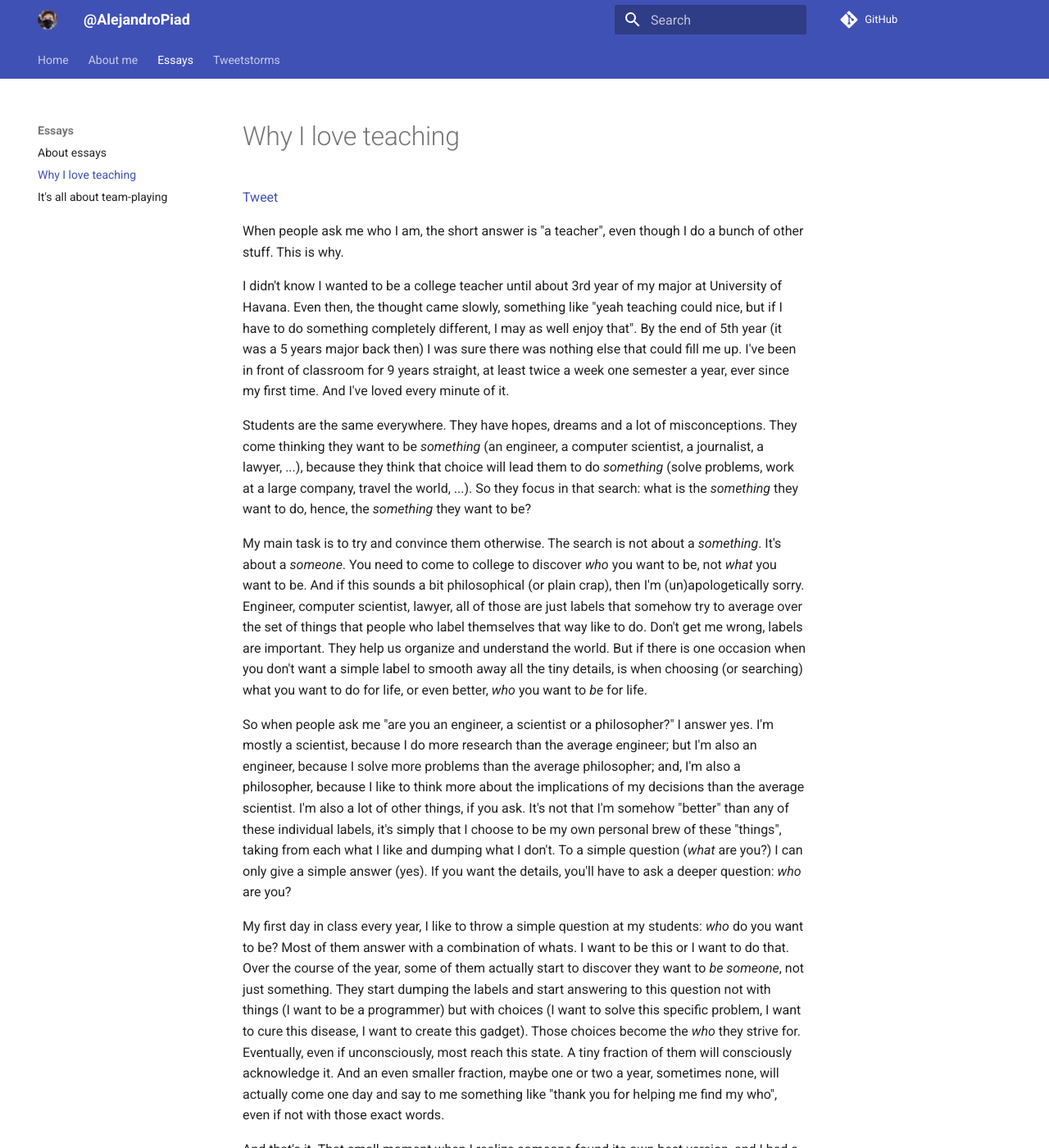
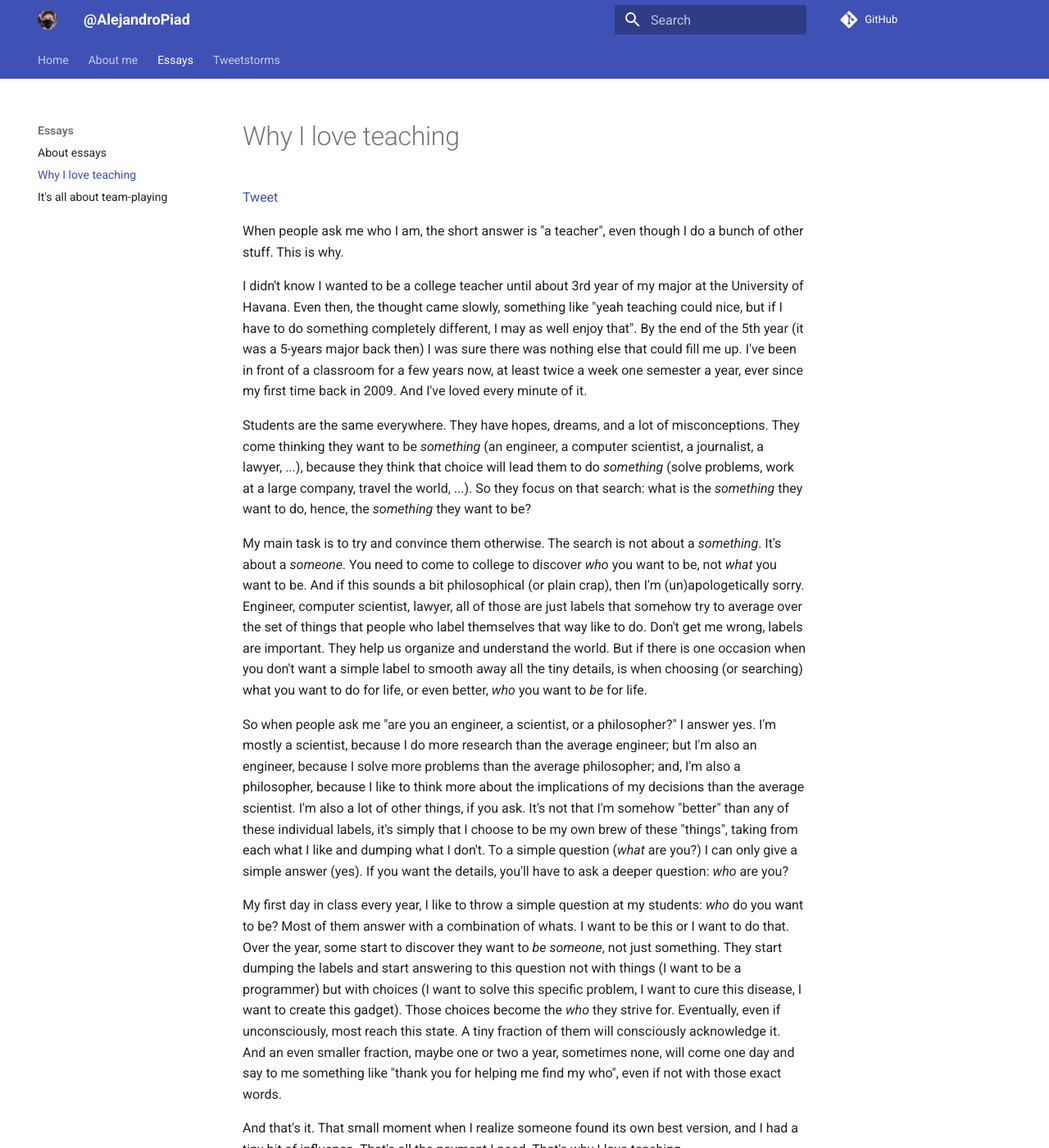
Before and after one commit to dhruvsheth-ai/apiad, an MkDocs documentation site: the page built from docs/essays/teaching.md, in a window 1280 px wide and 1400 px high. Shown: the whole window at 82% size. Built offline with MkDocs 1.6.1 and Material for MkDocs 9.7.7, drawn with Linux system fonts in a browser that asks for light colours; comment, search, counter and statistics services are not loaded; some of the changed text lies outside the part shown.

Commit message:
Fix some typos

```diff
--- a/docs/essays/teaching.md
+++ b/docs/essays/teaching.md
@@ -4,18 +4,18 @@
 When people ask me who I am, the short answer is "a teacher", even though I do a bunch of other stuff.
 This is why.
 
-I didn't know I wanted to be a college teacher until about 3rd year of my major at University of Havana.
-Even then, the thought came slowly, something like "yeah teaching could nice, but if I have to do something completely different, I may as well enjoy that". By the end of 5th year (it was a 5 years major back then) I was sure there was nothing else that could fill me up. I've been in front of classroom for 9 years straight, at least twice a week one semester a year, ever since my first time. And I've loved every minute of it.
+I didn't know I wanted to be a college teacher until about 3rd year of my major at the University of Havana.
+Even then, the thought came slowly, something like "yeah teaching could nice, but if I have to do something completely different, I may as well enjoy that". By the end of the 5th year (it was a 5-years major back then) I was sure there was nothing else that could fill me up. I've been in front of a classroom for a few years now, at least twice a week one semester a year, ever since my first time back in 2009. And I've loved every minute of it.
 
-Students are the same everywhere. They have hopes, dreams and a lot of misconceptions. They come thinking they want to be *something* (an engineer, a computer scientist, a journalist, a lawyer, ...), because they think that choice will lead them to do *something* (solve problems, work at a large company, travel the world, ...). So they focus in that search: what is the *something* they want to do, hence, the *something* they want to be?
+Students are the same everywhere. They have hopes, dreams, and a lot of misconceptions. They come thinking they want to be *something* (an engineer, a computer scientist, a journalist, a lawyer, ...), because they think that choice will lead them to do *something* (solve problems, work at a large company, travel the world, ...). So they focus on that search: what is the *something* they want to do, hence, the *something* they want to be?
 
 My main task is to try and convince them otherwise. The search is not about a *something*. It's about a *someone*. You need to come to college to discover *who* you want to be, not *what* you want to be. And if this sounds a bit philosophical (or plain crap), then I'm (un)apologetically sorry. Engineer, computer scientist, lawyer, all of those are just labels that somehow try to average over the set of things that people who label themselves that way like to do. Don't get me wrong, labels are important. They help us organize and understand the world. But if there is one occasion when you don't want a simple label to smooth away all the tiny details, is when choosing (or searching) what you want to do for life, or even better, *who* you want to *be* for life.
 
-So when people ask me "are you an engineer, a scientist or a philosopher?" I answer yes. I'm mostly a scientist, because I do more research than the average engineer; but I'm also an engineer, because I solve more problems than the average philosopher; and, I'm also a philosopher, because I like to think more about the implications of my decisions than the average scientist. I'm also a lot of other things, if you ask. It's not that I'm somehow "better" than any of these individual labels, it's simply that I choose to be my own personal brew of these "things", taking from each what I like and dumping what I don't. To a simple question (*what* are you?) I can only give a simple answer (yes). If you want the details, you'll have to ask a deeper question: *who* are you?
+So when people ask me "are you an engineer, a scientist, or a philosopher?" I answer yes. I'm mostly a scientist, because I do more research than the average engineer; but I'm also an engineer, because I solve more problems than the average philosopher; and, I'm also a philosopher, because I like to think more about the implications of my decisions than the average scientist. I'm also a lot of other things, if you ask. It's not that I'm somehow "better" than any of these individual labels, it's simply that I choose to be my own brew of these "things", taking from each what I like and dumping what I don't. To a simple question (*what* are you?) I can only give a simple answer (yes). If you want the details, you'll have to ask a deeper question: *who* are you?
 
-My first day in class every year, I like to throw a simple question at my students: *who* do you want to be? Most of them answer with a combination of whats. I want to be this or I want to do that. Over the course of the year, some of them actually start to discover they want to *be someone*, not just something. They start dumping the labels and start answering to this question not with things (I want to be a programmer) but with choices (I want to solve this specific problem, I want to cure this disease, I want to create this gadget). Those choices become the *who* they strive for. Eventually, even if unconsciously, most reach this state. A tiny fraction of them will consciously acknowledge it. And an even smaller fraction, maybe one or two a year, sometimes none, will actually come one day and say to me something like "thank you for helping me find my who", even if not with those exact words.
+My first day in class every year, I like to throw a simple question at my students: *who* do you want to be? Most of them answer with a combination of whats. I want to be this or I want to do that. Over the year, some start to discover they want to *be someone*, not just something. They start dumping the labels and start answering to this question not with things (I want to be a programmer) but with choices (I want to solve this specific problem, I want to cure this disease, I want to create this gadget). Those choices become the *who* they strive for. Eventually, even if unconsciously, most reach this state. A tiny fraction of them will consciously acknowledge it. And an even smaller fraction, maybe one or two a year, sometimes none, will come one day and say to me something like "thank you for helping me find my who", even if not with those exact words.
 
-And that's it. That small moment when I realize someone found its own best version, and I had a tiny bit of influence. That's my payment. That's why I love teaching.
+And that's it. That small moment when I realize someone found its own best version, and I had a tiny bit of influence. That's all the payment I need. That's why I love teaching.
 
 ---
 > 🗨️ If you want to discuss this topic with me, give me a shout in this tweet.
```
Also changed, not shown: docs/essays/index.md (+6 -4 lines), docs/tweetstorms/index.md (+2 -1 lines).
